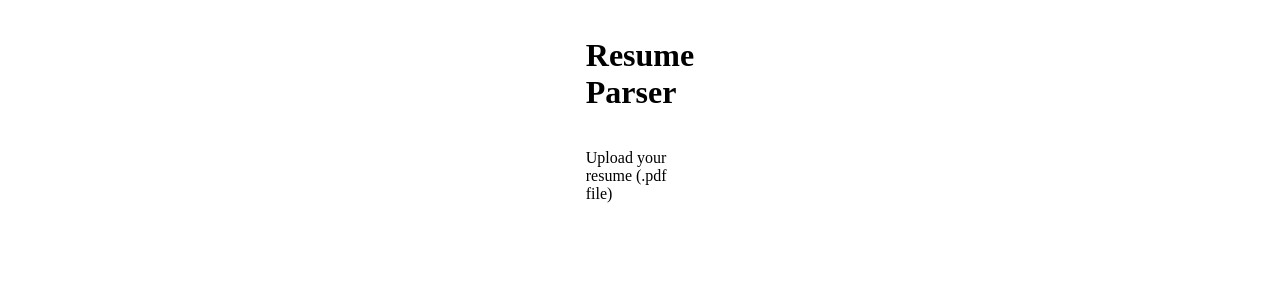
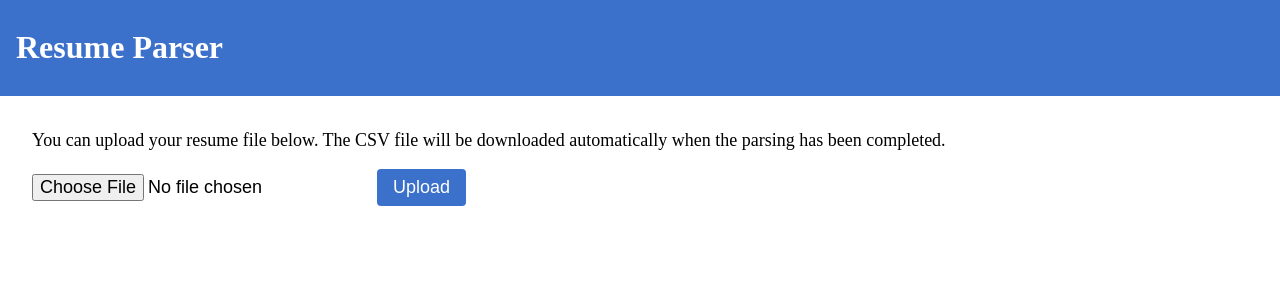
Before and after one commit to scherbatsky-jr/resume-parser, a Flask app: page / in a window 1280 px wide. Shown: the top 300 px of the page. Run offline with Flask 3, Linux system fonts and the light colour scheme.

Commit message:
add app files

```diff
--- /dev/null
+++ b/app/extracted_information.csv
@@ -0,0 +1,4 @@
+email,chaklam@ait.asia
+contact
+skills,mobile,python,java,pytorch,deep learning,natural language processing,software engineering,testing,data structures,algorithms,ai,question answering,language model,deep learning,language model,engineering,business,engineering,computer science,engineering,computer science,localization,framework,design,interaction
+experience,assistant professor,visiting professor
--- a/app/main.py
+++ b/app/main.py
@@ -1,9 +1,107 @@
-from flask import Flask, render_template, request, jsonify
+from flask import Flask, render_template, request, send_file
+from PyPDF2 import PdfReader
+import spacy
+from spacy.lang.en.stop_words import STOP_WORDS
+import csv
 
 app = Flask(__name__)
 
+nlp = spacy.load('en_core_web_md')
+skill_path = '../data/skills.jsonl'
+ruler = nlp.add_pipe("entity_ruler")
+ruler.from_disk(skill_path)
+
+def preprocessing(sentence):
+    stopwords    = list(STOP_WORDS)
+    doc          = nlp(sentence)
+    clean_tokens = []
+
+    for token in doc:
+        if token.text not in stopwords and token.pos_ != 'PUNCT' and token.pos_ != 'SYM' and \
+            token.pos_ != 'SPACE':
+                clean_tokens.append(token.lemma_.lower().strip())
+
+    return " ".join(clean_tokens)
+
+def get_skills(doc):
+    skills = []
+
+    for ent in doc.ents:
+        if ent.label_ == 'SKILL':
+            skills.append(ent.text)
+
+    return skills
+
+def unique_skills(x):
+    return list(set(x))
+
+def get_experiences(doc):
+    skills = []
+
+    for ent in doc.ents:
+        if ent.label_ == 'EXPERIENCE':
+            skills.append(ent.text)
+
+    return skills
+
+def unique_experiences(x):
+    return list(set(x))
+
+def unique_entities(x):
+    return list(set(x))
+
+def get_entities(resume):
+
+    doc = nlp(resume)
+
+    entities={}
+
+    for entity in doc.ents:
+        if entity.label_ in entities:
+            entities[entity.label_].append(entity.text)
+        else:
+            entities[entity.label_] = [entity.text]
+    for ent_type in entities.keys():
+        entities[ent_type]=', '.join(unique_entities(entities[ent_type]))
+    return entities
+
+
 @app.route('/', methods=['GET', 'POST'])
 def index():
+    if request.method == 'POST':
+        file = request.files['file']
+
+        reader = PdfReader(file)
+        page = reader.pages[0]
+        text = page.extract_text()
+
+        print(text)
+
+        text = preprocessing(text)
+
+        print('////////////////////////////////////')
+        print(text)
+        print('////////////////////////////////////')
+
+        doc = nlp(text)
+
+        print(doc.ents)
+
+        details = {
+            'email' : [token.text for token in doc if token.like_email],
+            'contact' : [ent.text for ent in doc.ents if ent.label_ == "PHONE"],
+            'skills': get_skills(doc),
+            'experience': get_experiences(doc)
+        }
+
+        csv_path = "extracted_information.csv"
+        with open(csv_path, "w", newline="") as file:
+            writer = csv.writer(file)
+            for label, values in details.items():
+                writer.writerow([label] + values)
+
+        return send_file(csv_path, as_attachment=True)
+
     return render_template('index.html')
 
 if __name__ == '__main__':
--- a/app/static/styles.css
+++ b/app/static/styles.css
@@ -1,6 +1,30 @@
+body {
+    margin: 0 !important;
+}
+
 .content {
     display: flex;
     flex-direction: column;
-    margin: 1rem auto;
-    width: min-content;
+    margin: 1rem 2rem;
 }
+
+.header {
+    background-color: #3B71CA;
+    color: white;
+    padding: 0.5rem 1rem;
+    width: 100%;
+}
+
+p, .submit, input {
+    font-size: large;
+}
+
+.submit {
+    background-color: #3B71CA;
+    border: none;
+    border-radius: 0.25rem;
+    color: white;
+    cursor: pointer;
+    padding: 0.5rem 1rem;
+    width: fit-content;
+}
--- a/app/templates/index.html
+++ b/app/templates/index.html
@@ -1,15 +1,23 @@
 <!DOCTYPE html>
 <html lang="en">
 <head>
-    <meta charset="UTF-8">
-    <meta name="viewport" content="width=device-width, initial-scale=1.0">
-    <title>Potter GPT</title>
-    <link rel="stylesheet" href="{{ url_for('static', filename='styles.css') }}">
+    <meta charset="UTF-8" />
+    <meta name="viewport" content="width=device-width, initial-scale=1.0" />
+    <title>Resume Parser</title>
+    <link rel="stylesheet" href="{{ url_for('static', filename='styles.css') }}" />
 </head>
 <body>
-<div class="content">
-    <h1>Resume Parser</h1>
-    <p>Upload your resume (.pdf file)</p>
+<div>
+    <div class="header">
+        <h1>Resume Parser</h1>
+    </div>
+    <div class="content">
+        <p>You can upload your resume file below. The CSV file will be downloaded automatically when the parsing has been completed.</p>
+    <form action="/" method="POST" enctype="multipart/form-data">
+        <input type="file" name="file" accept=".pdf" required>
+        <button type="submit" class="submit">Upload</button>
+    </form>
+    </div>
 </div>
 </body>
 </html>
```
Also changed, not shown: README.md, media/demo.gif (added), 8 other files.
